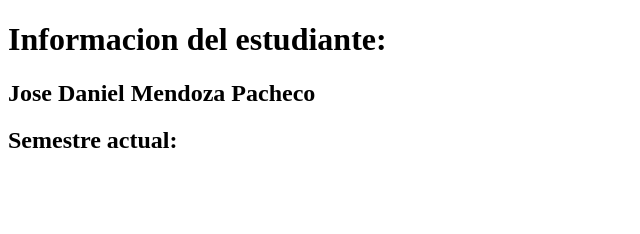
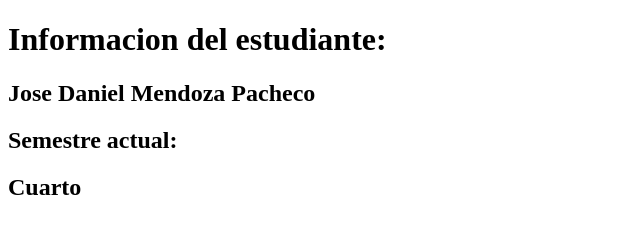
Before and after one commit to xMendoza200x/Rubrica_corteI, a plain HTML site: page index.html in a window 1280 px wide. Shown: the whole page, without its empty margins (0-640 px from the left). Drawn offline with Linux system fonts and the light colour scheme.

Commit message:
commit five

```diff
--- a/index.html
+++ b/index.html
@@ -11,6 +11,7 @@
         <h1> Informacion del estudiante: </h1>
         <h2>Jose Daniel Mendoza Pacheco</h2>
         <h2> Semestre actual: </h2>
+        <h2> Cuarto</h2>
     </div>
 </body>
 </html>
```
